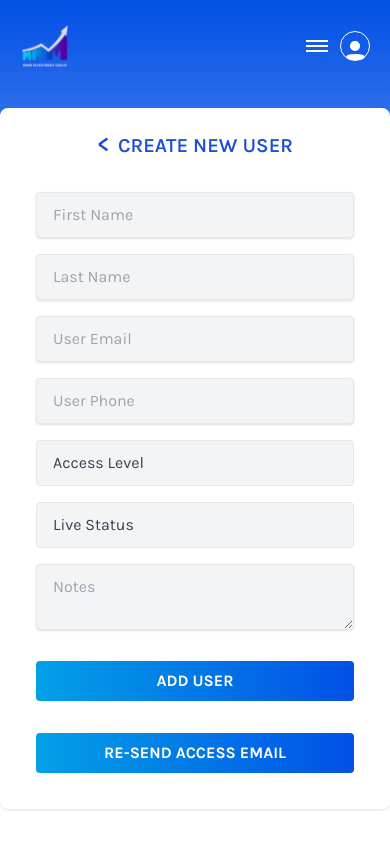
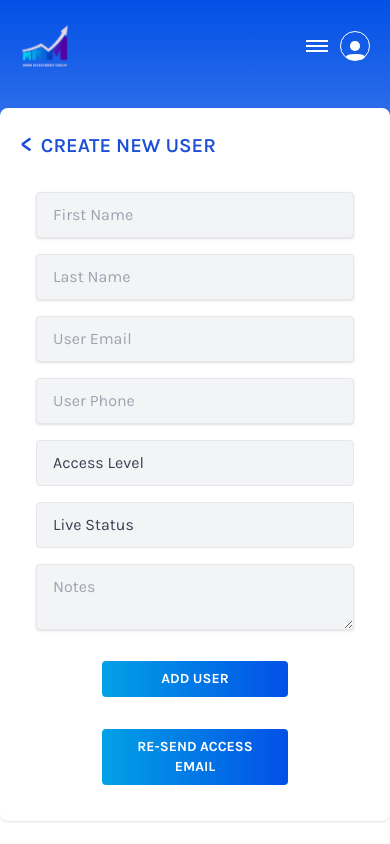
Before and after one commit to i-usman-56/inverstmentGroup, a React (Vite) app: page /newuser in a window 390 px wide. Built offline with nearby package versions, Linux system fonts and the light colour scheme.

Commit message:
feat: new user screen responsive

```diff
--- a/src/pages/NewUser/component/UserTabe.jsx
+++ b/src/pages/NewUser/component/UserTabe.jsx
@@ -1,35 +1,36 @@
 const NewUser = () => {
     return (
-        <div className="w-full sm:w-10/12 p-5 bg-white rounded-lg shadow ">
-            <h1 className="text-xl font-semibold text-center lg:text-left text-blue-700">
+        <div className="w-full lg:w-10/12 p-5 bg-white rounded-lg shadow">
+            <h1 className="text-xl font-semibold  lg:text-left text-left text-blue-700">
                 <span className="mr-2 text-2xl text-center">&lt;</span>
                 CREATE NEW USER
-            </h1>            <form className="mt-4 p-4 sm:p-20  lg:mx-40 md:mx-0">
-                <div className="flex flex-col sm:flex-row justify-between gap-4 sm:gap-20 mb-4 sm:mb-10">
-                    <div className="w-full sm:w-1/2">
+            </h1>
+            <form className="mt-4 p-4 lg:p-20 lg:mx-40">
+                <div className="flex flex-col lg:flex-row justify-between gap-4 lg:gap-20 mb-4 lg:mb-10">
+                    <div className="w-full lg:w-1/2">
                         <input type="text" placeholder="First Name" className="shadow appearance-none border rounded w-full py-3 px-4 text-gray-700 leading-tight focus:outline-none focus:shadow-outline bg-gray-100" />
                     </div>
-                    <div className="w-full sm:w-1/2">
+                    <div className="w-full lg:w-1/2">
                         <input type="text" placeholder="Last Name" className="shadow appearance-none border rounded w-full py-3 px-4 text-gray-700 leading-tight focus:outline-none focus:shadow-outline bg-gray-100" />
                     </div>
                 </div>
-                <div className="flex flex-col sm:flex-row justify-between gap-4 sm:gap-20 mb-4 sm:mb-10">
-                    <div className="w-full sm:w-1/2">
+                <div className="flex flex-col lg:flex-row justify-between gap-4 lg:gap-20 mb-4 lg:mb-10">
+                    <div className="w-full lg:w-1/2">
                         <input type="email" placeholder="User Email" className="shadow appearance-none border rounded w-full py-3 px-4 text-gray-700 leading-tight focus:outline-none focus:shadow-outline bg-gray-100" />
                     </div>
-                    <div className="w-full sm:w-1/2">
+                    <div className="w-full lg:w-1/2">
                         <input type="tel" placeholder="User Phone" className="shadow appearance-none border rounded w-full py-3 px-4 text-gray-700 leading-tight focus:outline-none focus:shadow-outline bg-gray-100" />
                     </div>
                 </div>
-                <div className="flex flex-col sm:flex-row justify-between gap-4 sm:gap-20 mb-4 sm:mb-10">
-                    <div className="w-full sm:w-1/2">
+                <div className="flex flex-col lg:flex-row justify-between gap-4 lg:gap-20 mb-4 lg:mb-10">
+                    <div className="w-full lg:w-1/2">
                         <select className="block appearance-none w-full bg-gray-100 border border-gray-200 text-gray-700 py-3 px-4 pr-8 rounded leading-tight focus:outline-none focus:bg-white focus:border-gray-500">
                             <option>Access Level</option>
                             <option>Admin</option>
                             <option>User</option>
                         </select>
                     </div>
-                    <div className="w-full sm:w-1/2">
+                    <div className="w-full lg:w-1/2">
                         <select className="block appearance-none w-full bg-gray-100 border border-gray-200 text-gray-700 py-3 px-4 pr-8 rounded leading-tight focus:outline-none focus:bg-white focus:border-gray-500">
                             <option>Live Status</option>
                             <option>Active</option>
@@ -37,24 +38,22 @@
                         </select>
                     </div>
                 </div>
-                <div className="mb-4 sm:mb-10">
+                <div className="mb-4 lg:mb-10">
                     <textarea placeholder="Notes" className="shadow appearance-none border rounded w-full py-3 px-4 text-gray-700 leading-tight focus:outline-none focus:shadow-outline bg-gray-100"></textarea>
                 </div>
-                <div className="flex flex-col sm:flex-row items-center md:justify-center gap-4 mt-6">
-                    <button className="w-full sm:w-auto mb-4 sm:mb-0 text-white font-bold py-2 px-4 rounded focus:outline-none focus:shadow-outline" type="button"
+                <div className="flex flex-col lg:flex-row items-center justify-center gap-4 mt-6">
+                    <button className="text-sm w-7/12 lg:text-base lg:w-auto mb-4 lg:mb-0 text-white font-bold py-2 px-4 rounded focus:outline-none focus:shadow-outline" type="button"
                         style={{ background: 'linear-gradient(90deg, #02A1E6 0%, #0250E6 100%)' }}>
                         ADD USER
                     </button>
-                    <button className="w-full sm:w-auto text-white font-bold py-2 px-4 rounded focus:outline-none focus:shadow-outline" type="button"
+                    <button className="text-sm w-7/12 lg:text-base lg:w-auto text-white font-bold py-2 px-4 rounded focus:outline-none focus:shadow-outline" type="button"
                         style={{ background: 'linear-gradient(90deg, #02A1E6 0%, #0250E6 100%)' }}>
                         RE-SEND ACCESS EMAIL
                     </button>
                 </div>
             </form>
         </div>
-
     );
 };
 
-
 export default NewUser;
```
